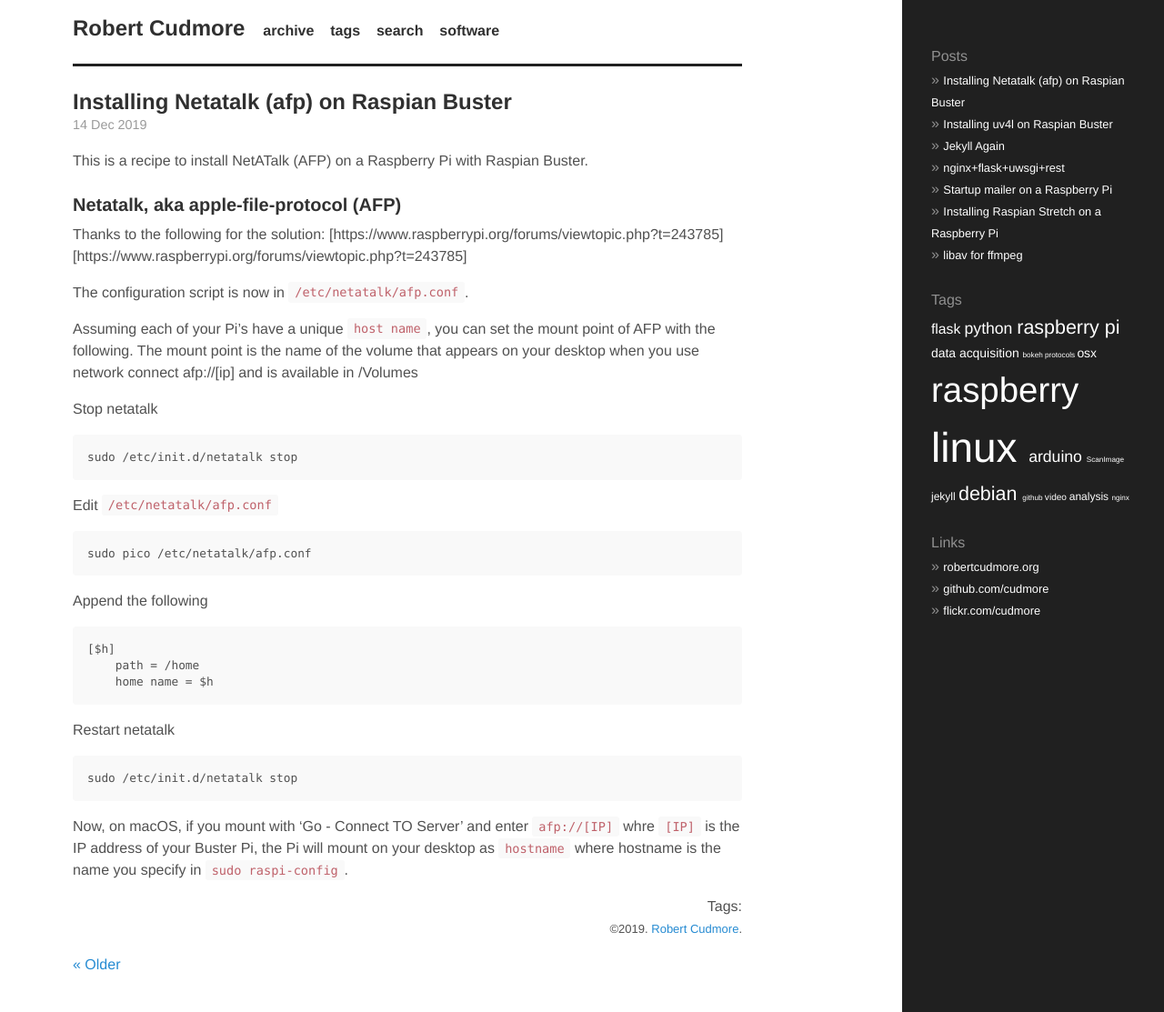
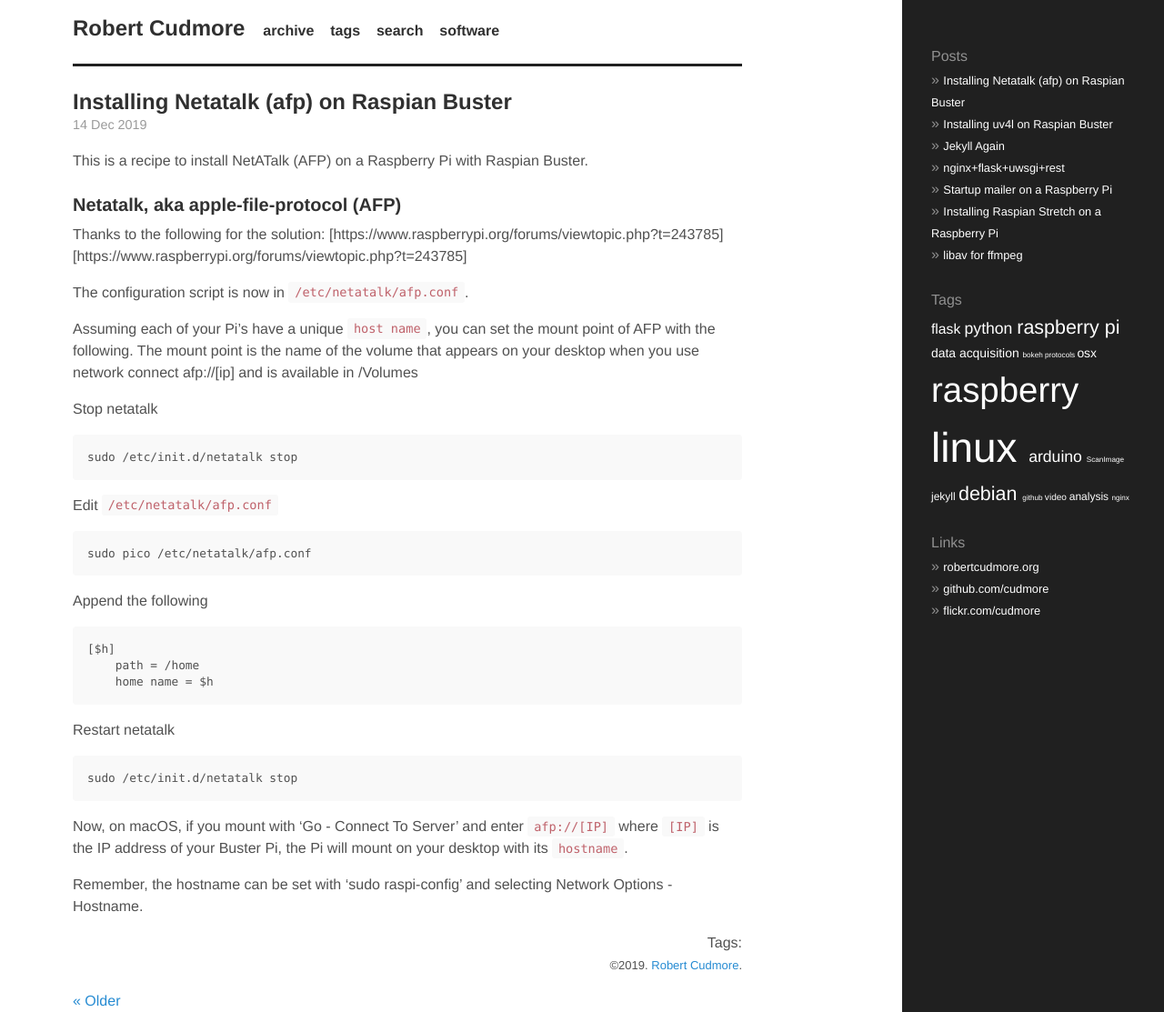
Before and after one commit to cudmore/cudmore.github.io, a Jekyll site: the page built from _posts/2019-12-14-install-netatalk-on-raspian-buster.md, in a window 1280 px wide and 1113 px high. Shown: the whole window at 91% size. Built offline with Jekyll 4.4.1, drawn with Linux system fonts in a browser that asks for light colours.

Commit message:
raspbian buster

````diff
--- a/_posts/2019-12-14-install-netatalk-on-raspian-buster.md
+++ b/_posts/2019-12-14-install-netatalk-on-raspian-buster.md
@@ -41,4 +41,6 @@ Restart netatalk
 sudo /etc/init.d/netatalk stop
 ```
 
-Now, on macOS, if you mount with 'Go - Connect TO Server' and enter `afp://[IP]` whre `[IP]` is the IP address of your Buster Pi, the Pi will mount on your desktop as `hostname` where hostname is the name you specify in `sudo raspi-config`.
+Now, on macOS, if you mount with 'Go - Connect To Server' and enter `afp://[IP]` where `[IP]` is the IP address of your Buster Pi, the Pi will mount on your desktop with its `hostname`.
+
+Remember, the hostname can be set with 'sudo raspi-config' and selecting Network Options - Hostname.
````
Also changed, not shown: _posts/2019-12-14-Installing-uv4l-on-raspian-buster.md (+1 -1 lines).
